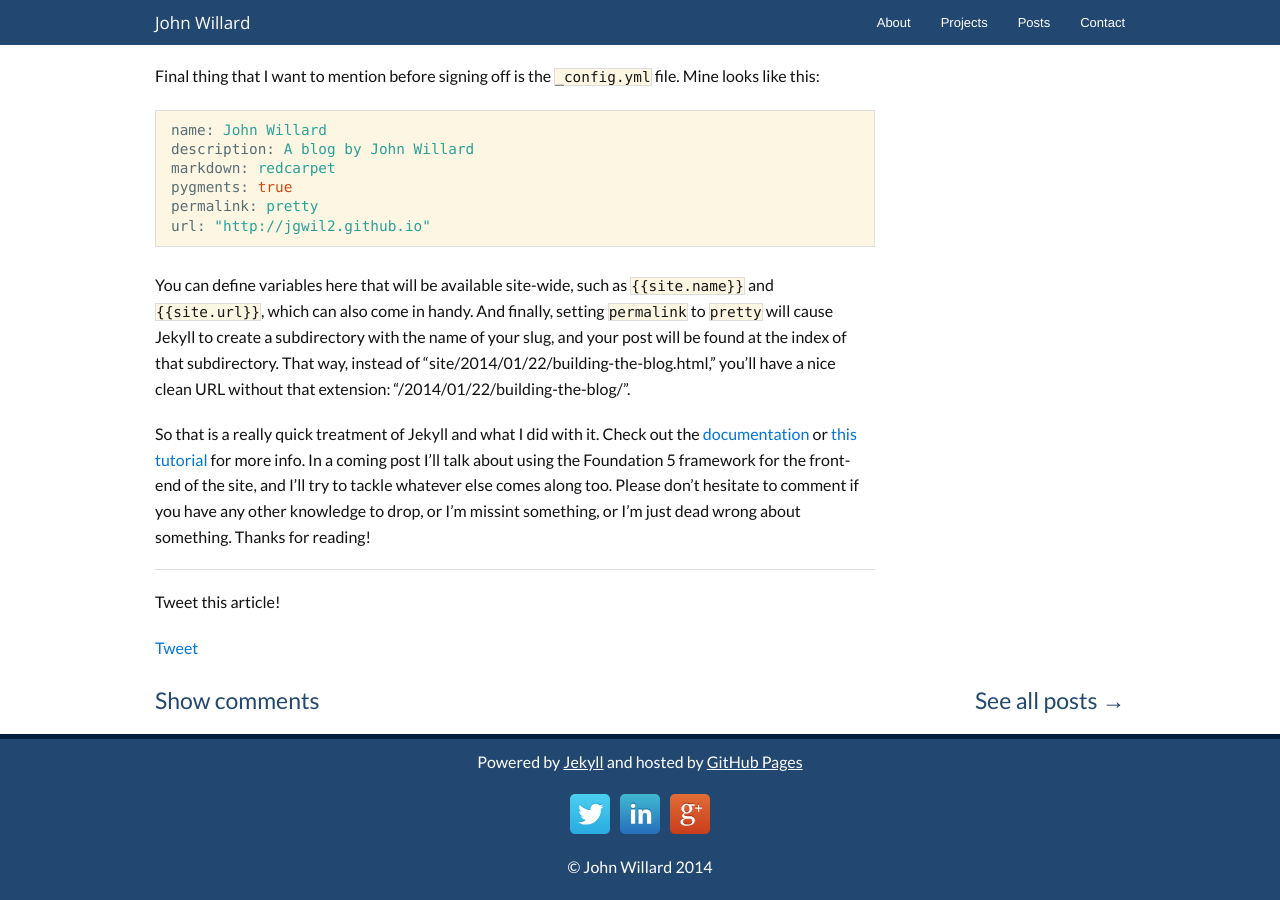
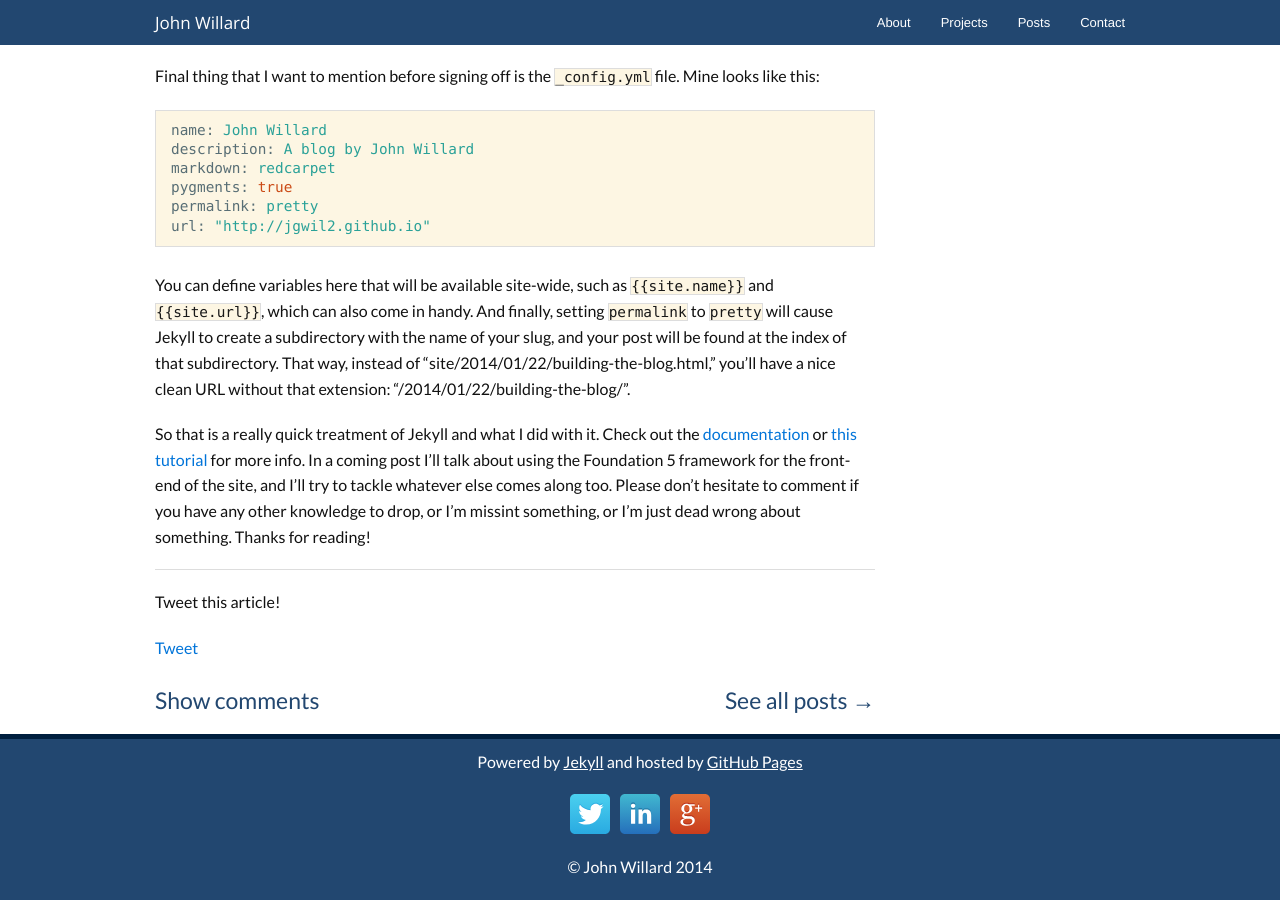
Before and after one commit to jgwil2/jgwil2.github.io, a Jekyll site: the page built from _posts/2014-01-22-building-the-blog.md, in a window 1280 px wide and 900 px high, scrolled down 3982 px. Built offline with Jekyll 4.4.1, drawn with Linux system fonts in a browser that asks for light colours; nearby versions of some CDN libraries; library files that are not in the unit come from our copies; Markdown is read by kramdown in place of the engine named in the settings; comment, search, counter and statistics services are not loaded.

Commit message:
post layout

```diff
--- a/_layouts/post.html
+++ b/_layouts/post.html
@@ -16,7 +16,7 @@
 			</article>
 			<hr />
 			<p>Tweet this article!</p>
-			<p><a href="https://twitter.com/share" class="twitter-share-button" data-url="{{ post.url }}" data-lang="en" data-size="medium" data-text="{{ post.title }}" data-count="none">Tweet</a></p>
+			<p><a href="https://twitter.com/share" class="twitter-share-button" data-url="{{ post.url }}" data-lang="en" data-size="large" data-text="{{ page.title }}" data-count="none">Tweet</a></p>
 		</div>
 
 		<div class="large-3 columns">
@@ -37,19 +37,25 @@
 	</div>
 
 	<div class="row">
-		<div class="small-6 large-8 columns">
+		<div class="small-6 large-6 columns">
 			<h4><a class="move" id="show-comments">Show comments</a></h4>
 		</div>
-		<div class="small-6 large-4 columns">
+		<div class="small-6 large-3 columns">
 			<h4><a href="/posts" class="move right">See all posts &#8594;</a></h4>
+		</div>
+		<div class="large-3 columns">
+
 		</div>
 	</div>
 
 	<div class="row">
-	<div class="large-12 columns" id="comments">
+	<div class="large-9 columns" id="comments">
 	<div id="disqus_thread"></div>
     <noscript>Please enable JavaScript to view the <a href="http://disqus.com/?ref_noscript">comments powered by Disqus.</a></noscript>
     <a href="http://disqus.com" class="dsq-brlink">comments powered by <span class="logo-disqus">Disqus</span></a>
+	</div>
+	<div class="large-3 columns">
+
 	</div>
 	</div>
 
```
